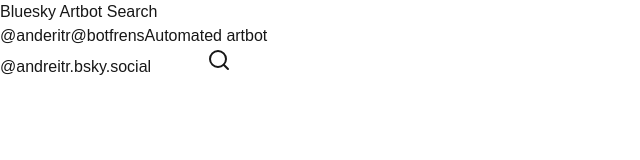
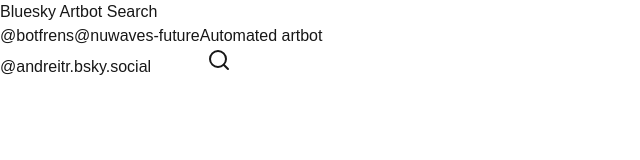
Before and after one commit to nftbiker/bluesky-users, a Next.js app: page / in a window 1280 px wide. Shown: the top 160 px of the page, without its empty margins (0-640 px from the left). Built offline with nearby package versions, Linux system fonts and the light colour scheme.

Commit message:
Fix search

```diff
--- a/src/app/page.js
+++ b/src/app/page.js
@@ -12,8 +12,8 @@
   const [automaticLoad, setAutomaticLoad] = useState();
 
   const predefinedSearches = [
-    { text: "@andreitr.bsky.social", label: "@anderitr" },
     { text: "@botfrens.bsky.social", label: "@botfrens" },
+    { text: "@nuwaves-future.bsky.social", label: "@nuwaves-future" },
     { text: "automated #artbot", label: "Automated artbot" },
   ];
 
```
